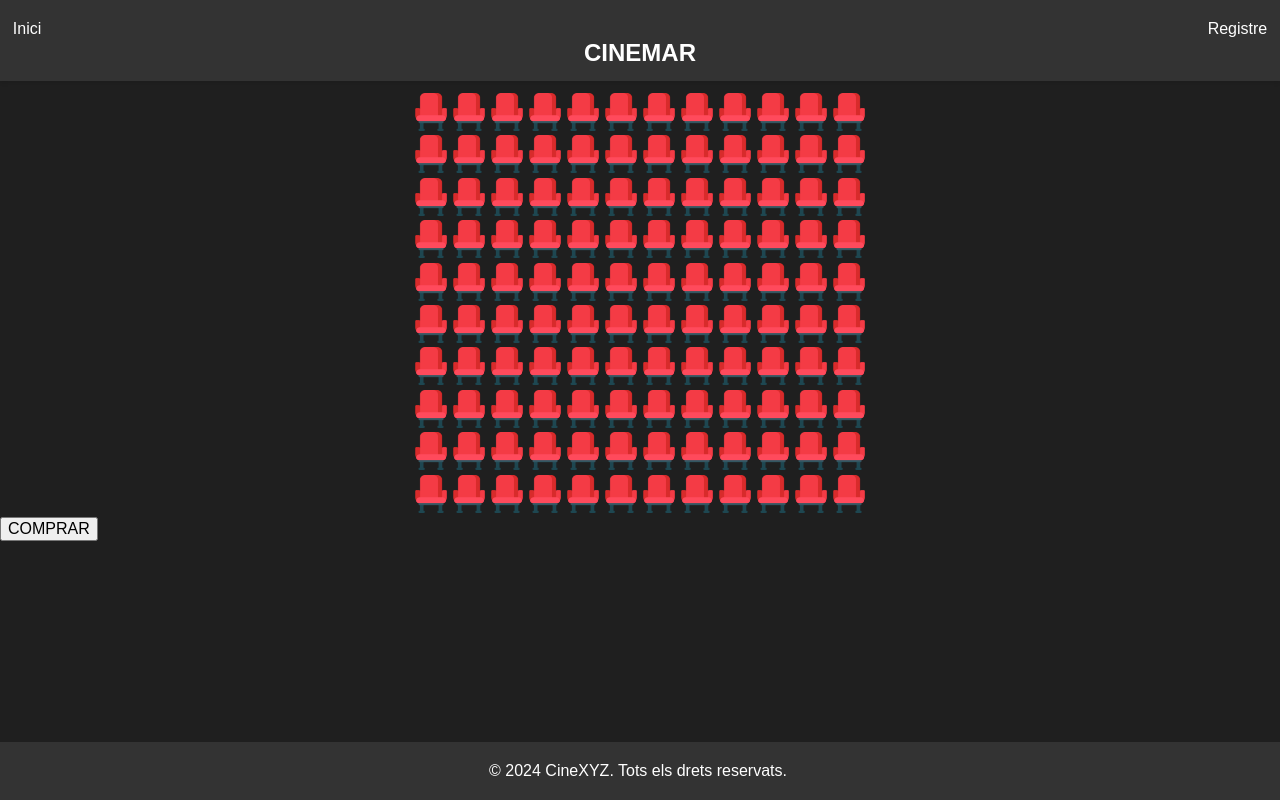
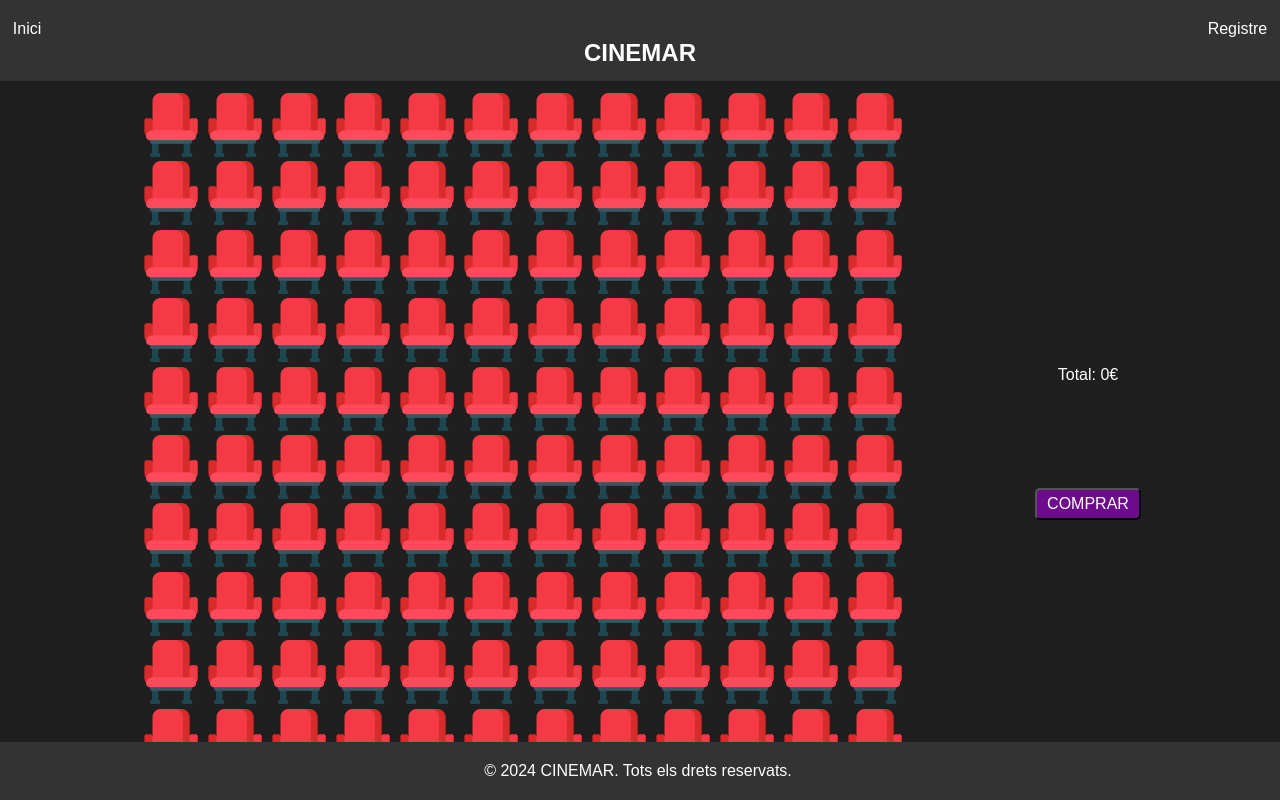
Before and after one commit to inspedralbes/tr3-tr-3-benaventemario, a Nuxt app in the folder web/front/: page /sala in a window 1280 px wide. Built offline with nearby package versions, Linux system fonts and the light colour scheme; no server answers.

Commit message:
Estils finalitzats

```diff
--- a/web/front/app.vue
+++ b/web/front/app.vue
@@ -7,9 +7,11 @@
                 <NuxtLink to="/">Inici</NuxtLink>
             </div>
             <div class=menu__dreta>
-                <NuxtLink v-if="(storeUsuari.comprovarAdmin)!=false" to="/admin">Admin</NuxtLink>
-                <NuxtLink @click="mostrarLogin=true">Registre</NuxtLink>
-                <span v-if="storeUsuari.mostrarCorreu!=''"> {{ storeUsuari.mostrarCorreu }}</span>
+                <div class=menu__dreta_registre>
+                    <NuxtLink v-if="(storeUsuari.comprovarAdmin)!=false" to="/admin">Admin</NuxtLink>
+                    <NuxtLink @click="mostrarLogin=true">{{((storeUsuari.comprovarAdmin)!=false)? 'Canviar': 'Registre'}}</NuxtLink>
+                </div>
+                <span v-if="storeUsuari.mostrarCorreu!=''"> {{ storeUsuari.mostrarCorreu.split("@")[0] }}</span>
             </div>
         </nav>
     </header>
@@ -17,7 +19,7 @@
     <NuxtPage />
 
     <footer>
-          <p>&copy; 2024 CineXYZ. Tots els drets reservats.</p>
+          <p>&copy; 2024 CINEMAR. Tots els drets reservats.</p>
       </footer>
   </div>
 </template>
--- a/web/front/assets/css/main.css
+++ b/web/front/assets/css/main.css
@@ -75,8 +75,19 @@ footer{
 .menu__dreta{
     text-align: right;
     margin-right: 1vw;
+    display: flex;
+    flex-flow: column;
+    align-items: end;
+    gap: 0.9vh;
+    span{
+        color: #f5daff;
+        width: min-content;
+    }
 }
-
+.menu__dreta_registre{
+    display: flex;
+    gap: 2.7vw;
+}
 
 
 .inici__cos{
@@ -88,19 +99,50 @@ footer{
 }
 
 /* Estils de la sala de butaques */
+.sala{
+    display: flex;
+    flex-wrap:wrap;
+    align-items: center;
+    justify-content: center;
+}
 .sala__fila{
     display: flex;
     align-items: center;
     justify-content: center;
 }
+.sala__info{
+    text-align:center;
+    display: flex;
+    flex-direction: column;
+    align-items: center;
+    justify-content: center;
+    p{
+        margin-bottom: 0;
+    };
 
+}
+.sala__btn{
+    padding: 5px 10px;
+    margin-top: 8px;
+}
+
+@media (min-width: 874px) {
+    .sala{
+        gap: 10%;
+    }
+}
+@media (min-width: 990px) {
+    .sala__info{
+        gap: 12vh;
+    }
+}
 .sala__butaca{
     width: 8vw;
     height: 8vw;
     min-height: 13px;
     min-width: 13px;
-    max-height: 38px;
-    max-width: 38px
+    max-height: 64px;
+    max-width: 64px;
 }
 
 .sala__butaca_ocupada{
--- a/web/front/components/FitxaButaca.vue
+++ b/web/front/components/FitxaButaca.vue
@@ -9,6 +9,8 @@
 <script setup>
     import { useTiquetStore } from "~/stores/tiquet";
     const storeTiquet=useTiquetStore();
+
+    const emit = defineEmits(['canviPreu'])
 
     const {butaca}=defineProps(['butaca'])
 
@@ -47,6 +49,7 @@
             }
             estat.value = definirEstat();
             console.log(butaca.seleccionada);
+            emit('canviPreu')
         }
     }
 </script>
--- a/web/front/pages/sala.vue
+++ b/web/front/pages/sala.vue
@@ -11,17 +11,23 @@
 
     <div v-else>
         <div class="sala">
-            <div class="sala__fila" v-for="fil in files" :key="fil">
-                <span v-for="col in columnes">
-                    <FitxaButaca :butaca="actualitzarFitxa(fil, col)" />
-                </span>
+            <div class="sala__pati">
+                <div class="sala__fila" v-for="fil in files" :key="fil">
+                    <span v-for="col in columnes">
+                        <FitxaButaca :butaca="actualitzarFitxa(fil, col)" @canviPreu="canviarPreu()"/>
+                    </span>
+                </div>
             </div>
-            <button @click="imprimirEntrades()" class="sala__btn">COMPRAR</button>
+            <div class="sala__info">
+                <p>Total: {{total}}€</p>
+                <button @click="imprimirEntrades()" class="sala__btn btn">COMPRAR</button>
+            </div>
         </div>
     </div>
 </template>
 
 <script setup>
+    import { ref } from 'vue';
     import { useMetaStore } from "~/stores/meta";
     import { useTiquetStore } from "~/stores/tiquet";
     import { useUsuariStore } from "~/stores/usuari";
@@ -33,6 +39,11 @@
     const sessio=storeSessio.mostrarSessio;
     const files=10;
     const columnes=12;
+    const total=ref(0);
+
+    function canviarPreu(){
+        total.value=storeTiquet.mostrarTotal
+    }
 
     const teVip=sessio.vip!=0?true:false;
     const butaquesOcupades=[];
@@ -78,6 +89,8 @@
         return false
     }
 
+
+
     function imprimirEntrades() {
         const entrades=[];
         console.log('Imprimiendo entrada...');
@@ -87,12 +100,11 @@
         console.log(entradesPinia);
         for (let i = 0; i <entradesPinia.seients.length ; i++) {
             const seient = entradesPinia.seients[i];
-            const preuFinal=(seient.tipus!="estandard"? entradesPinia.preuSessio+2 : entradesPinia.preuSessio)
             const entrada ={
                 sessio: sessio.id,
                 id_butaca: seient.id,
                 tipus_butaca: seient.tipus,
-                preu: sessio.descompte_espect!=0?preuFinal-2:preuFinal,
+                preu: seient.preu,
                 data_compra: `${dia.getFullYear()}-${storeSessio.formatarData(dia.getMonth()+1)}-${storeSessio.formatarData(dia.getDate())} ${storeSessio.formatarData(dia.getHours())}:${storeSessio.formatarData(dia.getMinutes())}:${storeSessio.formatarData(dia.getSeconds())}`,
                 correu:storeUsuari.mostrarCorreu
             };
@@ -101,8 +113,13 @@
         }
         $fetch(`${storeMeta.mostrarBackUrl}/Entrada`, {
             method: "POST",
-            body:JSON.stringify(entrades)
+            body:JSON.stringify(entrades),
+            onResponse(){
+                storeTiquet.borrarTiquet
+                navigateTo('/')
+            }
         });
+
         //     sintaxis de fetch de enviament(abajo)
         //
 
@@ -124,5 +141,5 @@
 
 </script>
 
-<style lang="scss" scoped>
+<style>
 </style>
--- a/web/front/stores/tiquet.js
+++ b/web/front/stores/tiquet.js
@@ -1,39 +1,54 @@
 //Tindrá un this.tiquet.seientsay amb les butaques i la seva sessió,
 // una funció getter i una altre que será adder
 import { defineStore } from 'pinia'
+import { useSessioStore } from "~/stores/sessio";
 
 export const useTiquetStore = defineStore('tiquet', {
     state: () => ({
         tiquet:{
-            seients: []
+            seients: [],
+            preuFinal:0
         }
     }),
     getters: {
         mostrarTiquet() {
             return this.tiquet
+        },
+        mostrarTotal() {
+            return this.tiquet.preuFinal
         }
     },
     actions: {
         afegirButaca(fil, col, nouTipus) {
+            const storeSessio=useSessioStore();
+            const sessio=storeSessio.mostrarSessio;
             const seient ={
                 id:`${fil}_${col}`,
                 tipus: nouTipus,
+                preu:(nouTipus!="estandard" && sessio.descompte_espect!=1? parseInt(sessio.preu_base)+2 : nouTipus!="vip" && sessio.descompte_espect!=0? parseInt(sessio.preu_base)-2: parseInt(sessio.preu_base) )
 
             }
             this.tiquet.seients.push(seient)
+            this.tiquet.preuFinal+=seient.preu
             console.log(this.tiquet);
         },
-        cancelarButaca(fil, col, nouTipus) {
+        cancelarButaca(fil, col) {
             const seientAEliminar=`${fil}_${col}`
 
             for (let i = 0; i < this.tiquet.seients.length; i++) {
                 if (this.tiquet.seients[i].id === seientAEliminar) {
+                    this.tiquet.preuFinal-=this.tiquet.seients[i].preu
                     this.tiquet.seients.splice(i, 1);
                     i--;
                 }
 
             }
             console.log(this.tiquet);
+        },
+        borrarTiquet() {
+            const buit=[]
+            this.tiquet=buit;
         }
+
     }
 })
```
